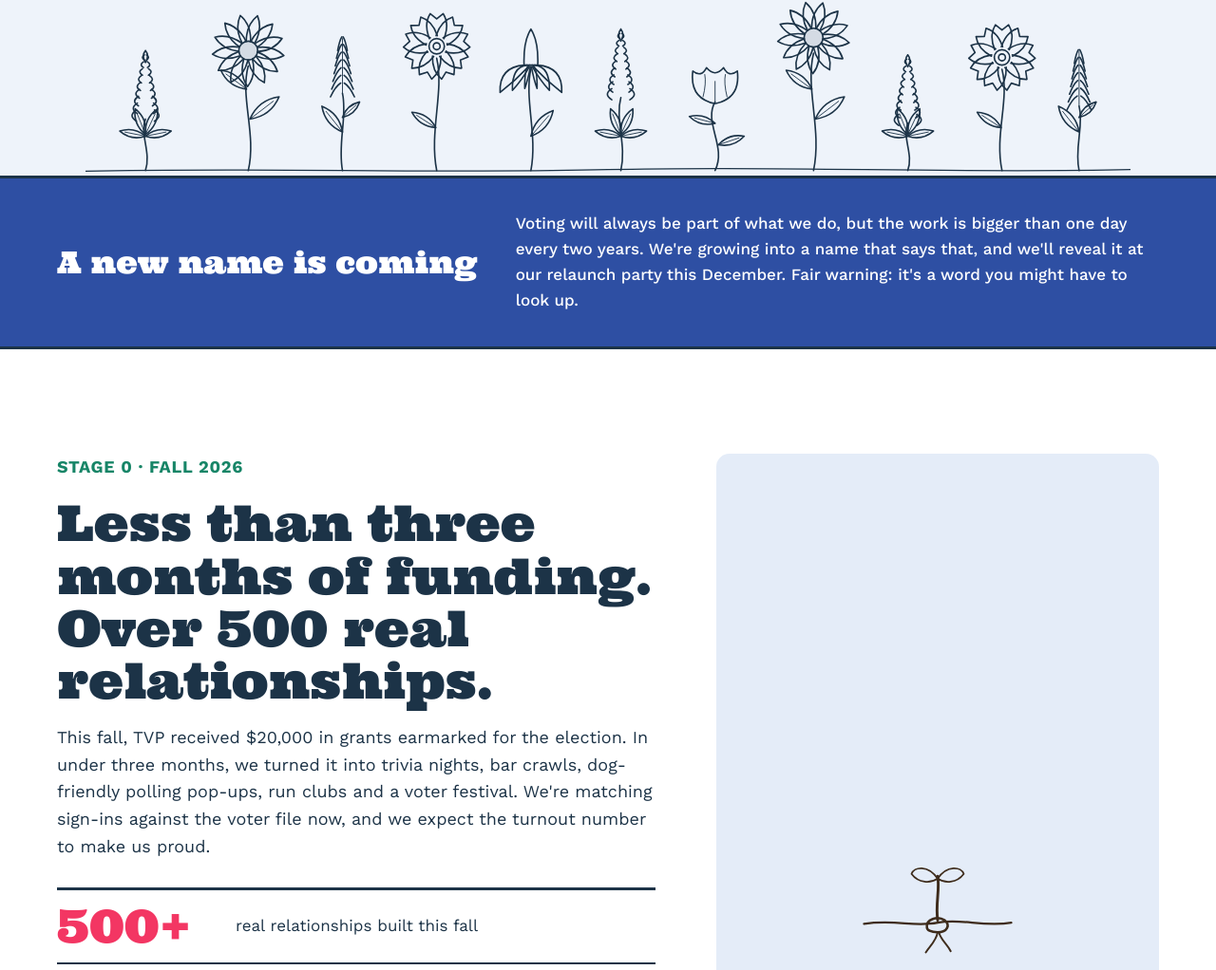
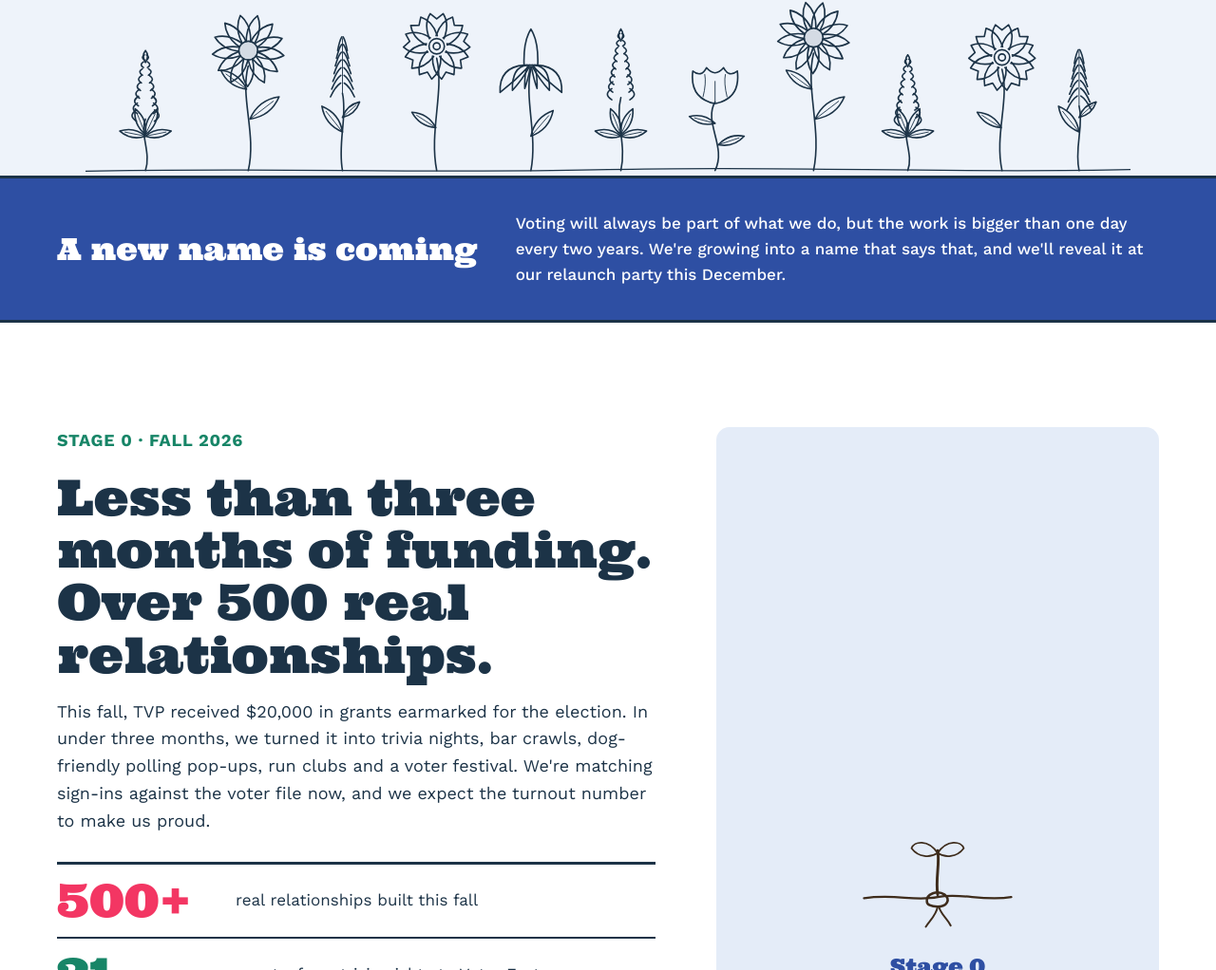
Before and after one commit to sophforpresident/texas-voter-project, a website: page seed-fund.html in a window 1280 px wide. Shown: the part 727-1749 px from the top of the page at 95% size. Drawn offline with nearby package versions, Linux system fonts and the light colour scheme.

Commit message:
Seed fund: remove look-up line
Co-Authored-By: Claude Opus 5.5 <noreply@anthropic.com>
Claude-Session: https://claude.ai/code/session_01K2q8QrEGQc1qSvFLF2LmFX

```diff
--- a/seed-fund.html
+++ b/seed-fund.html
@@ -235,7 +235,7 @@ h2.big { font: 400 clamp(32px, 4.2vw, 52px)/1.06 var(--display); }
   <section class="name" aria-labelledby="name-h">
     <div class="wrap">
       <h2 id="name-h">A new name is coming</h2>
-      <p>Voting will always be part of what we do, but the work is bigger than one day every two years. We're growing into a name that says that, and we'll reveal it at our relaunch party this December. Fair warning: it's a word you might have to look up.</p>
+      <p>Voting will always be part of what we do, but the work is bigger than one day every two years. We're growing into a name that says that, and we'll reveal it at our relaunch party this December.</p>
     </div>
   </section>
 
```
